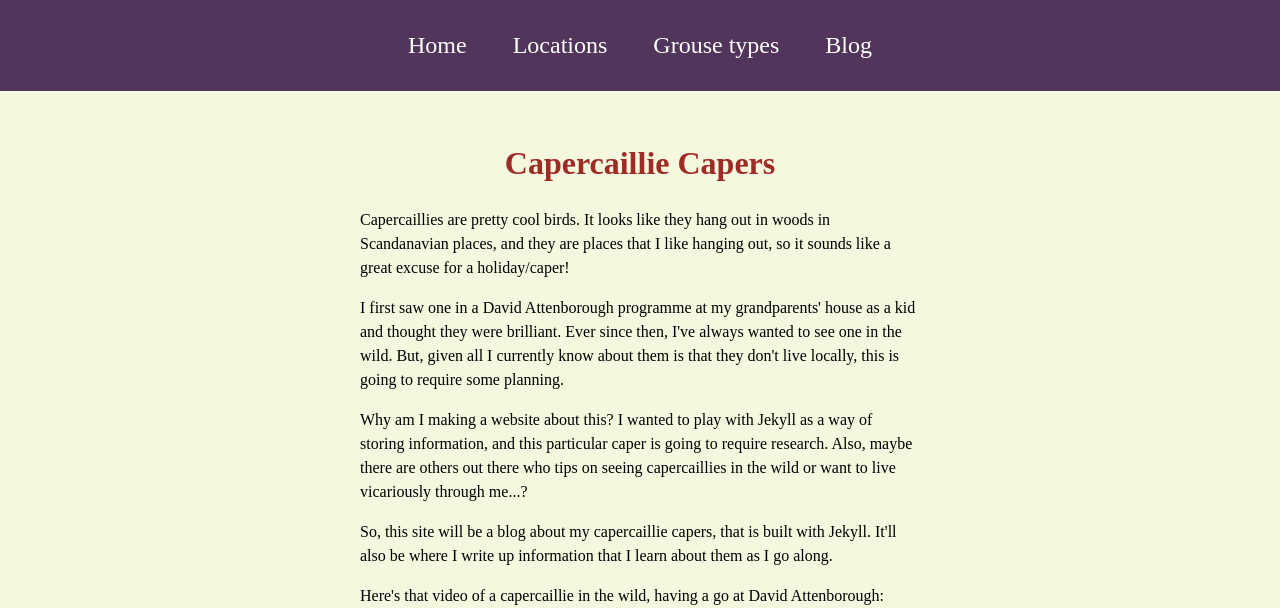
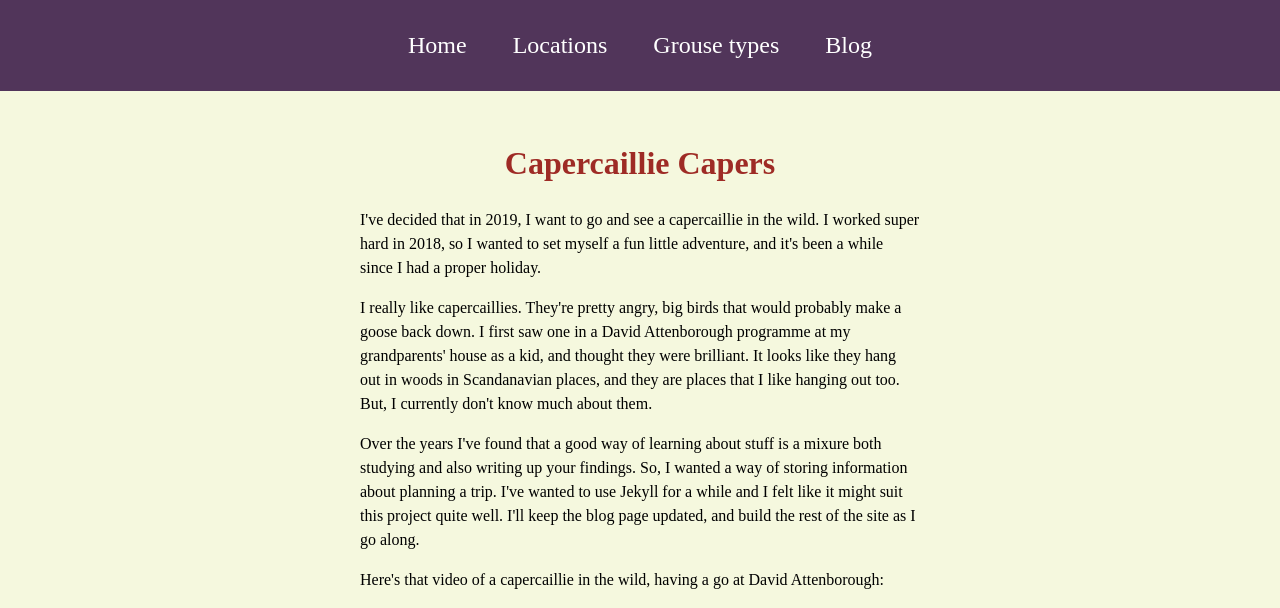
Before and after one commit to BNewing/capercaillie-capers, a Jekyll site: the page built from index.html, in a window 1280 px wide. Shown: the top 608 px of the page. Built offline with Jekyll 4.4.1, drawn with Linux system fonts in a browser that asks for light colours; some web fonts are replaced; grey boxes are pictures that could not be loaded.

Commit message:
Rewords homepage text

```diff
--- a/index.html
+++ b/index.html
@@ -5,13 +5,11 @@ layout: default
 
 <h1>Capercaillie Capers</h1>
 
-<p>Capercaillies are pretty cool birds. It looks like they hang out in woods in Scandanavian places, and they are places that I like hanging out, so it sounds like a great excuse for a holiday/caper!</p>
+<p>I've decided that in 2019, I want to go and see a capercaillie in the wild. I worked super hard in 2018, so I wanted to set myself a fun little adventure, and it's been a while since I had a proper holiday. </p>
 
-<p>I first saw one in a David Attenborough programme at my grandparents' house as a kid and thought they were brilliant. Ever since then, I've always wanted to see one in the wild. But, given all I currently know about them is that they don't live locally, this is going to require some planning.</p>
+<p>I really like capercaillies. They're pretty angry, big birds that would probably make a goose back down. I first saw one in a David Attenborough programme at my grandparents' house as a kid, and thought they were brilliant. It looks like they hang out in woods in Scandanavian places, and they are places that I like hanging out too. But, I currently don't know much about them.</p>
 
-<p>Why am I making a website about this? I wanted to play with Jekyll as a way of storing information, and this particular caper is going to require research. Also, maybe there are others out there who tips on seeing capercaillies in the wild or want to live vicariously through me...?</p>
-
-<p>So, this site will be a blog about my capercaillie capers, that is built with Jekyll. It'll also be where I write up information that I learn about them as I go along.</p>
+<p>Over the years I've found that a good way of learning about stuff is a mixure both studying and also writing up your findings. So, I wanted a way of storing information about planning a trip. I've wanted to use Jekyll for a while and I felt like it might suit this project quite well. I'll keep the blog page updated, and build the rest of the site as I go along.</p>
 
 <p>Here's that video of a capercaillie in the wild, having a go at David Attenborough:</p>
 
```
